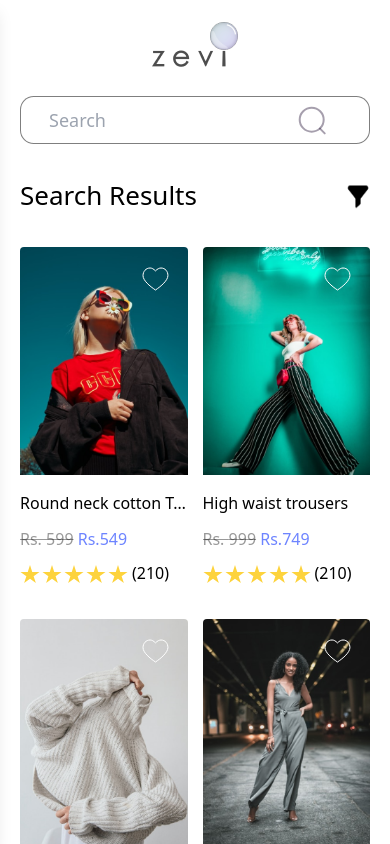
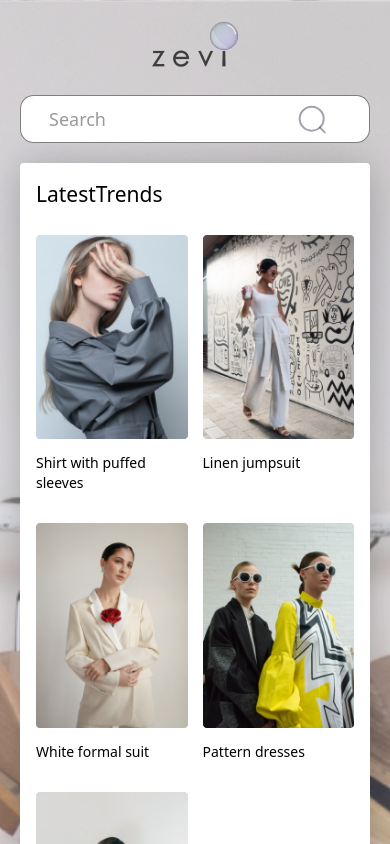
Before and after one commit to sahilHans9545/zivi_assignment, a React (Create React App) app: page / in a window 390 px wide. Shown: the top 844 px of the page. Built offline with nearby package versions, Linux system fonts and the light colour scheme.

Commit message:
search page  responsive

```diff
--- a/src/App.js
+++ b/src/App.js
@@ -5,8 +5,8 @@ import Products from "./pages/searchedProducts";
 function App() {
   return (
     <div className="App">
-      {/* <Home /> */}
-      <Products />
+      <Home />
+      {/* <Products /> */}
     </div>
   );
 }
--- a/src/components/latestTrends/LatestTrends.jsx
+++ b/src/components/latestTrends/LatestTrends.jsx
@@ -39,7 +39,7 @@ const LatestTrends = () => {
   ]);
 
   return (
-    <div className="latestTrendsBox bg-white p-10 pb-20 rounded">
+    <div className="latestTrendsBox bg-white p-4 md:p-10 pb-20 rounded">
       <div className="latestTrends ">
         <p className="text-black text-[21px] font-medium">LatestTrends</p>
         <div className="trendItems mt-6">
--- a/src/components/latestTrends/style.scss
+++ b/src/components/latestTrends/style.scss
@@ -1,9 +1,17 @@
+@import "../../mixins.scss";
 .latestTrendsBox{
     width: 1025px;
+    max-width: 100%;
     box-shadow: 0px 4px 40px 0px rgba(0, 0, 0, 0.25);
     .trendItems{
         display: grid;
-        grid-template-columns: repeat(auto-fit,165px);
-        column-gap: 30px;
+        column-gap: 15px;
+        row-gap: 30px;
+        grid-template-columns: repeat(auto-fit,minmax(120px,1fr));
+
+        @include md{
+            column-gap: 30px;
+            grid-template-columns: repeat(auto-fit, 165px);
+        }
     }
 }
--- a/src/pages/Home/style.scss
+++ b/src/pages/Home/style.scss
@@ -1,3 +1,5 @@
+@import "../../mixins.scss";
+
 #homePage{
     background: rgba(215, 224, 255, 0.26);
     position: relative;
@@ -6,26 +8,38 @@
     background-size: cover;
     background-position: center;
     .searchBar {
-            margin-top: 160px;
+            margin-top: 95px;
             width: 915px;
             max-width: 100%;
             position: relative;
+            @include md{
+                margin-top: 160px;
+            }
 
             input {
+                height: 48px;
+                padding: 13px 28px;
+                border-radius: 13.735px;
+                border: 0.687px solid rgba(0, 0, 0, 0.50);
+                font-size: 18px;
                 width: 100%;
-                height: 75px;
-                padding: 20px 40px;
-                border-radius: 20px;
                 background: #FFF;
-                border: none;
                 color: #000;
                 outline: none;
-                font-size: 32px;
                 font-weight: 400;
 
                 &::placeholder {
                     color: rgba(0, 0, 0, 0.40);
                 }
+
+                @include md{
+                    height: 75px;
+                    padding: 20px 40px;
+                    border-radius: 20px;
+                    border: none;font-size: 32px;
+                }
+
+
             }
 
             img {
```
